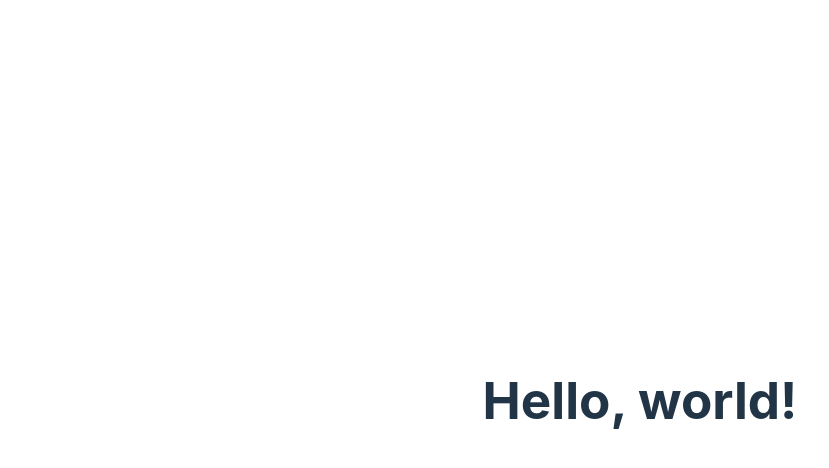
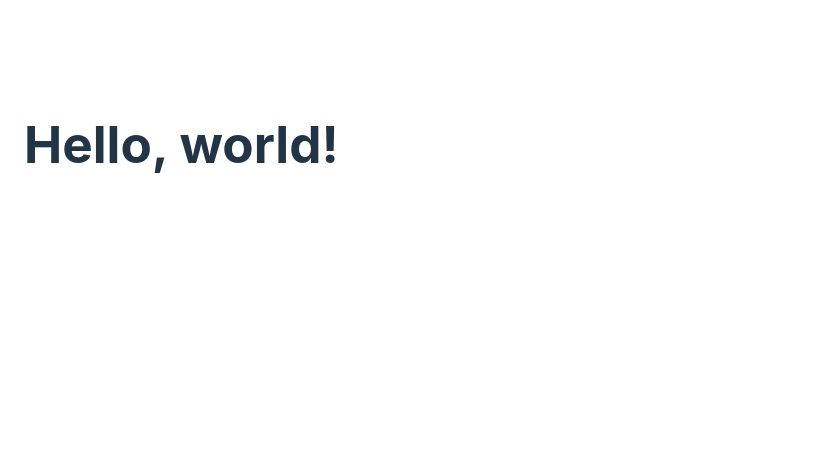
Before and after one commit to agustinlozano/Wizoft, a React (Vite) app: page / in a window 1280 px wide. Shown: the top 468 px of the page, without its empty margins (0-829 px from the left). Built offline with nearby package versions, Linux system fonts and the light colour scheme.

Commit message:
Delete default vite CSS and add a new one

```diff
--- a/src/App.css
+++ b/src/App.css
@@ -1,41 +1,12 @@
-#root {
-  max-width: 1280px;
-  margin: 0 auto;
-  padding: 2rem;
+.App {
   text-align: center;
+  padding: 82px 24px 0;
+  height: 100%;
+  min-height: calc(100vh - 82px);
+
+  /* FIX: momentaneo para ver los estilos */
+  max-width: 1440px;
+  margin-left: auto;
+  margin-right: auto;
+  display: flex;
 }
-
-.logo {
-  height: 6em;
-  padding: 1.5em;
-  will-change: filter;
-}
-.logo:hover {
-  filter: drop-shadow(0 0 2em #646cffaa);
-}
-.logo.react:hover {
-  filter: drop-shadow(0 0 2em #61dafbaa);
-}
-
-@keyframes logo-spin {
-  from {
-    transform: rotate(0deg);
-  }
-  to {
-    transform: rotate(360deg);
-  }
-}
-
-@media (prefers-reduced-motion: no-preference) {
-  a:nth-of-type(2) .logo {
-    animation: logo-spin infinite 20s linear;
-  }
-}
-
-.card {
-  padding: 2em;
-}
-
-.read-the-docs {
-  color: #888;
-}
```
